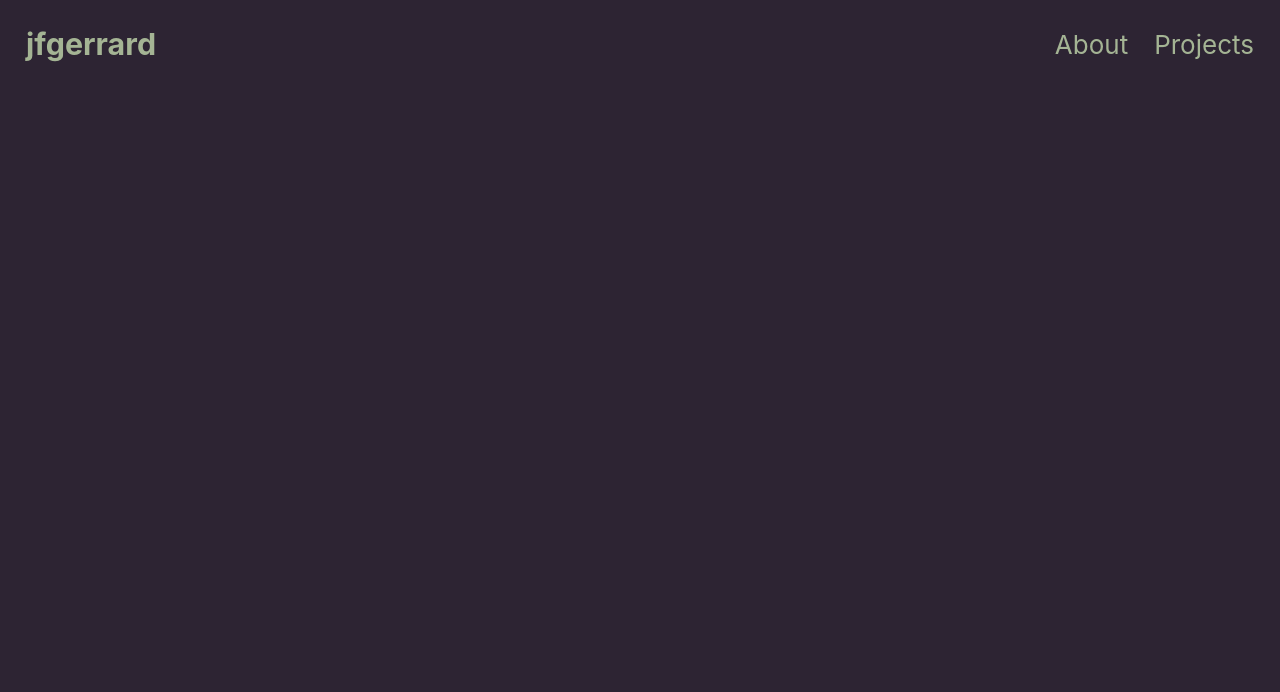
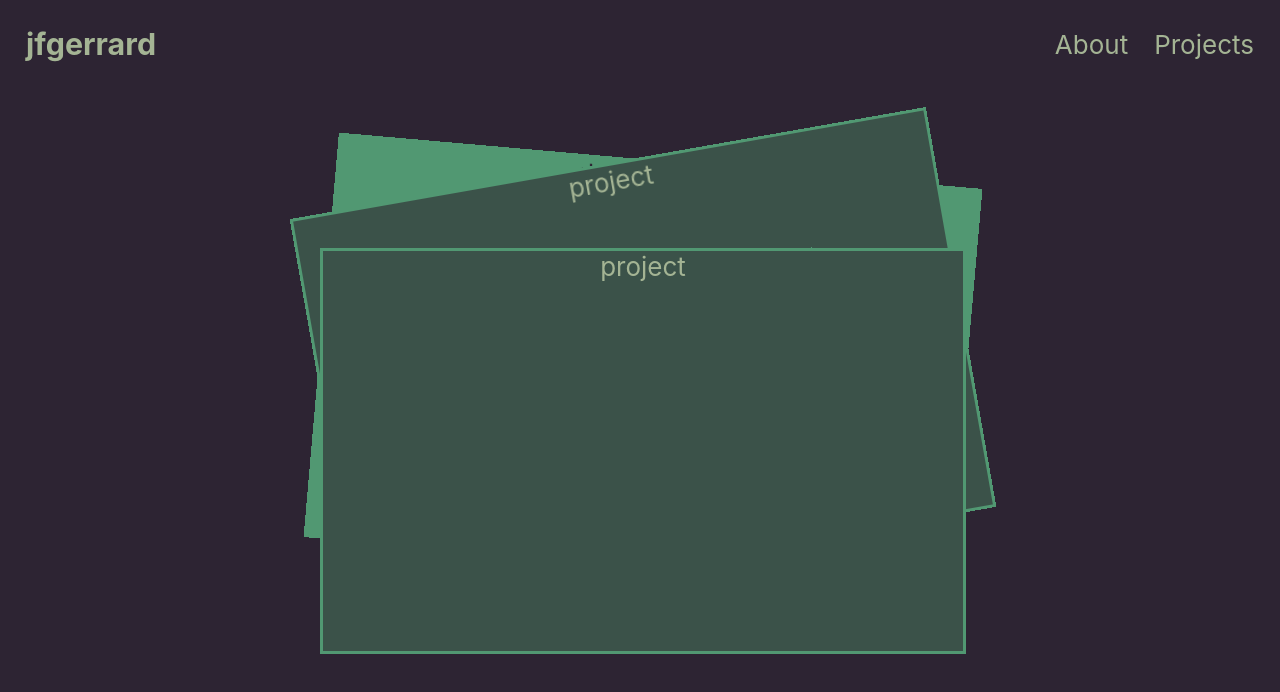
Before and after one commit to sulphite/sulphite.github.io, a React (Create React App) app: page / in a window 1280 px wide. Shown: the top 692 px of the page. Built offline with nearby package versions, Linux system fonts and the light colour scheme.

Commit message:
getting project elements to stack

```diff
--- a/src/App.js
+++ b/src/App.js
@@ -6,6 +6,12 @@ function App() {
   return (
     <div className="App">
       <Navbar />
+      {/* about section */}
+      <div className='container'>
+        <div className='project-container under fixed' id="donut">donut project</div>
+        <div className='project-container under fixed' id="aoy">project</div>
+        <div className='project-container' id="gipf">project</div>
+      </div>
     </div>
   );
 }
--- a/src/index.css
+++ b/src/index.css
@@ -33,6 +33,9 @@ code {
   padding: 1em;
   justify-content: space-between;
   align-items: center;
+  position: sticky;
+  top:0;
+  z-index: 99;
 }
 
 .nav > ul {
@@ -40,3 +43,50 @@ code {
   display: flex;
   gap: 1em;
 }
+
+.container {
+  width: 100%;
+  height: 200vh;
+  margin: 0 auto;
+  position: relative;
+  /* display: flex;
+  flex-direction: column;
+  align-items: center;
+  gap: 1em; */
+}
+
+.project-container {
+  width: 50vw;
+  height: 50vh;
+  background: var(--bg2);
+  border: 3px solid var(--primary);
+  position: relative;
+  top: 20vh;
+  left: 25vw;
+  transition: all 0.2s ease-in-out;
+}
+
+.fixed {position: fixed;}
+
+#donut {
+  background: var(--primary);
+  color: var(--bg);
+  transform: rotate(5deg);
+}
+
+#aoy {
+  transform: rotate(-10deg);
+}
+
+#gipf {
+}
+
+#aoy.under:hover {
+  top: 25px;
+  left: 20vw;
+}
+
+#donut.under:hover {
+  top: 15px;
+  left: 35vw;
+}
```
Also changed, not shown: src/components/Project.js (added).
